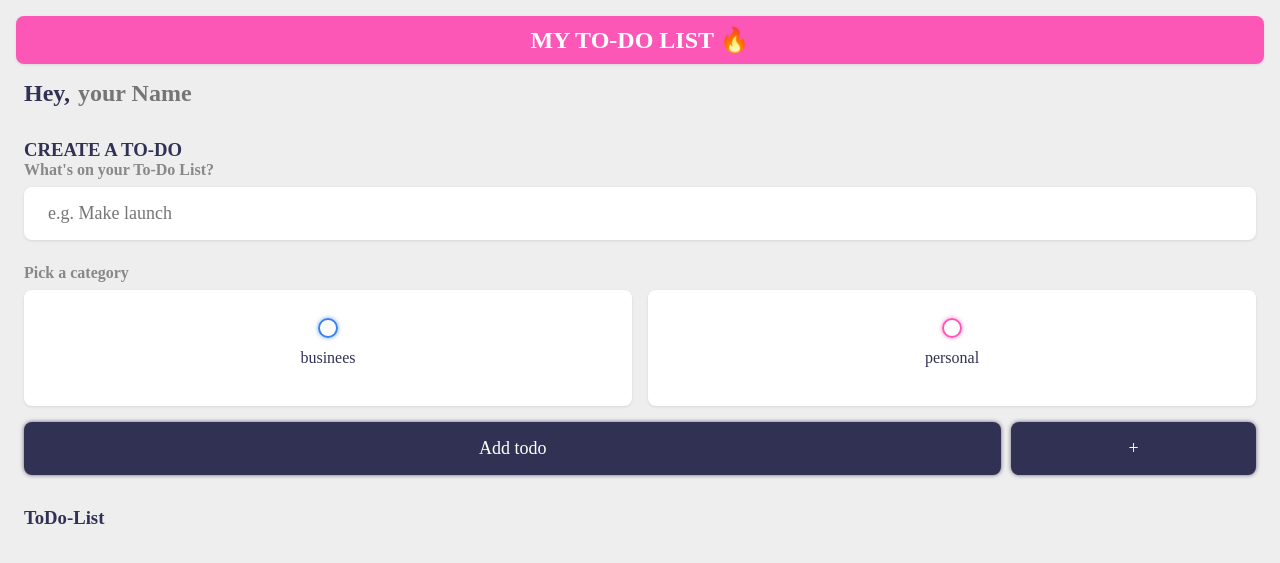
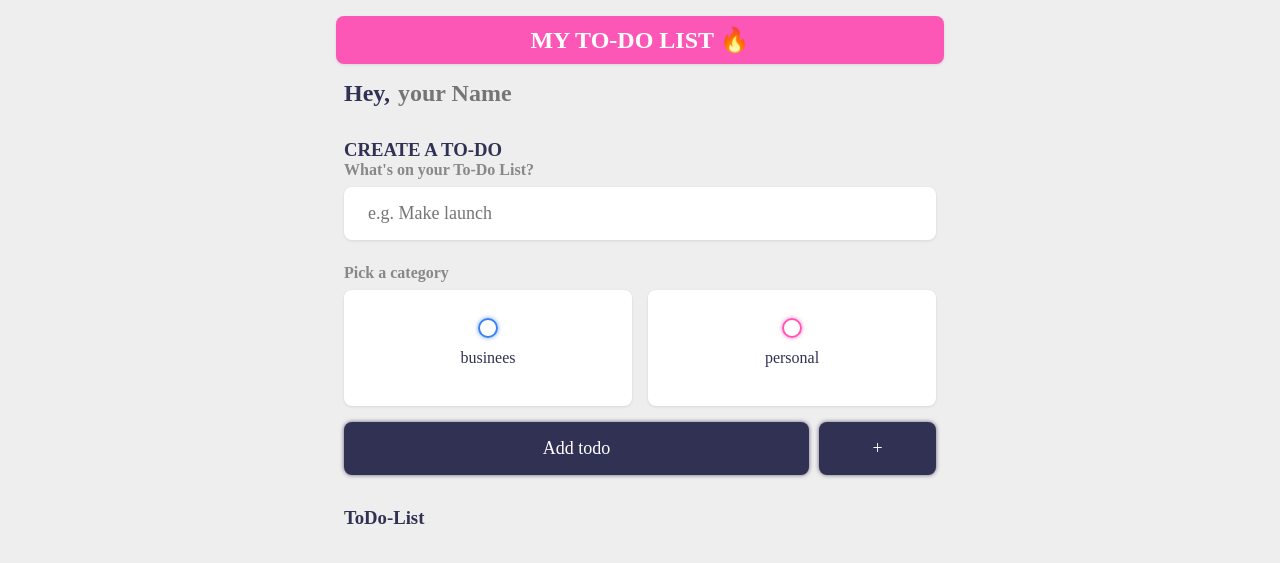
Before and after one commit to Mohamad23-05/webDevelopment, a PHP site: page /toDoList/index.html in a window 1280 px wide. Shown: the top 563 px of the page. Run offline with PHP 8.4, Linux system fonts and the light colour scheme.

Commit message:
mediaquery added to be responsive on all sizes

```diff
--- a/toDoList/main.css
+++ b/toDoList/main.css
@@ -21,6 +21,23 @@
     font-family: 'Dancing Script', cursive;
     font-family: 'Josefin Sans', sans-serif;
     font-family: 'sans-serif';
+}
+
+/* @media (min-width:768px){
+    .app{
+    max-width: 100%;
+    }
+} */
+@media(min-width:900px){
+    .app{
+        margin: 1rem auto;
+        max-width: 70%;
+    }
+}
+@media(min-width:1200px){
+    .app{
+        max-width: 50%;
+    }
 }
 
 input:not([type="radio"]):not([tag="checkbox"]), button{
```
